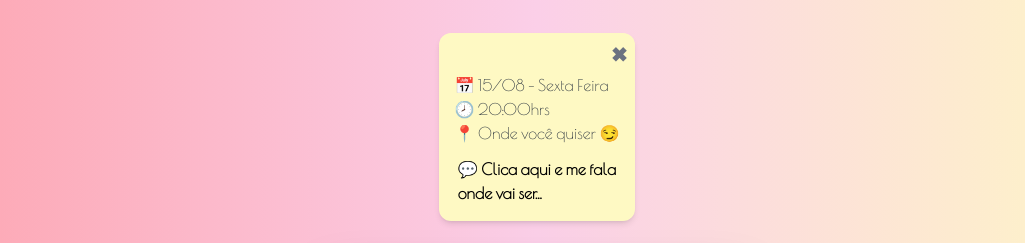
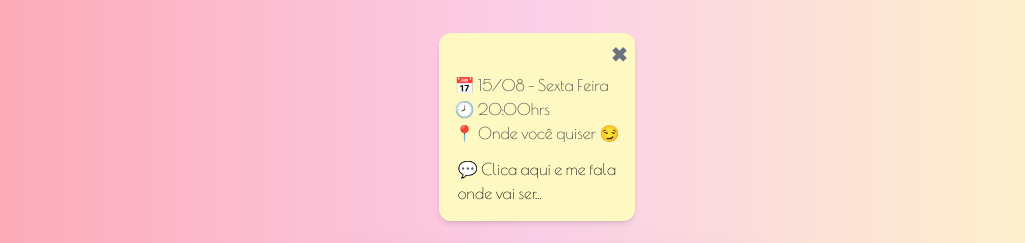
Before and after one commit to marcoscunhaa/convite-irrecusavel, an Angular app: page /convite in a window 1280 px wide. Both pictures are taken after a click on the button 684 px from the left and 577 px from the top of the page. Shown: the top 243 px of the page, without its empty margins (103-1128 px from the left). Built offline with nearby package versions, Linux system fonts and the light colour scheme.

Commit message:
Updated text color in invited

```diff
--- a/src/app/components/home/home.component.html
+++ b/src/app/components/home/home.component.html
@@ -18,7 +18,7 @@
     📍 Onde você quiser 😏 <br>
 
     <div class="flex justify-center mt-3">
-      <a href="#" (click)="aceitarConvite(); $event.preventDefault()" class="text-black font-semibold sm:text-black text-purple-700
+      <a href="#" (click)="aceitarConvite(); $event.preventDefault()" class="text-black sm:text-black text-purple-700
          hover:text-purple-700 hover:underline underline-offset-2 font-medium
          transition duration-200 animate-bounce sm:animate-none">
         💬 Clica aqui e me fala <br /> onde vai ser...
```
